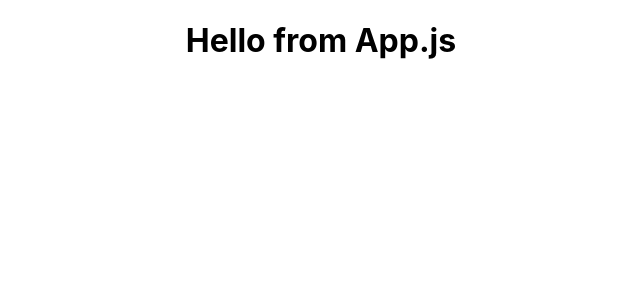
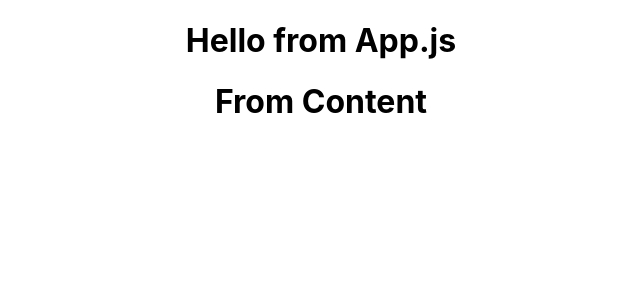
Before and after one commit to rileydevs/Guide-Post, a React (Create React App) app in the folder guide-post/: page / in a window 1280 px wide. Shown: the top 300 px of the page, without its empty margins (319-959 px from the left). Built offline with nearby package versions, Linux system fonts and the light colour scheme.

Commit message:
Added state to Content.js

```diff
--- a/guide-post/src/App.js
+++ b/guide-post/src/App.js
@@ -1,10 +1,12 @@
 import React from 'react';
 import './App.css';
+import Content from './components/Content';
 
 function App() {
   return (
     <div className="App">
       <h1>Hello from App.js</h1>
+      <Content />
     </div>
   );
 }
--- /dev/null
+++ b/guide-post/src/components/Content.js
@@ -0,0 +1,26 @@
+import React from 'react';
+import data from "../data";
+
+export default class Content extends React.Component{
+  constructor(){
+    super();
+
+    this.state = {
+      data: []
+    }
+  }
+
+  componentDidMount(){
+    this.setState({
+      data: data
+    })
+  }
+
+  render() {
+    return(
+      <div>
+        <h1>From Content</h1>
+      </div>
+    )
+  }
+}
```
